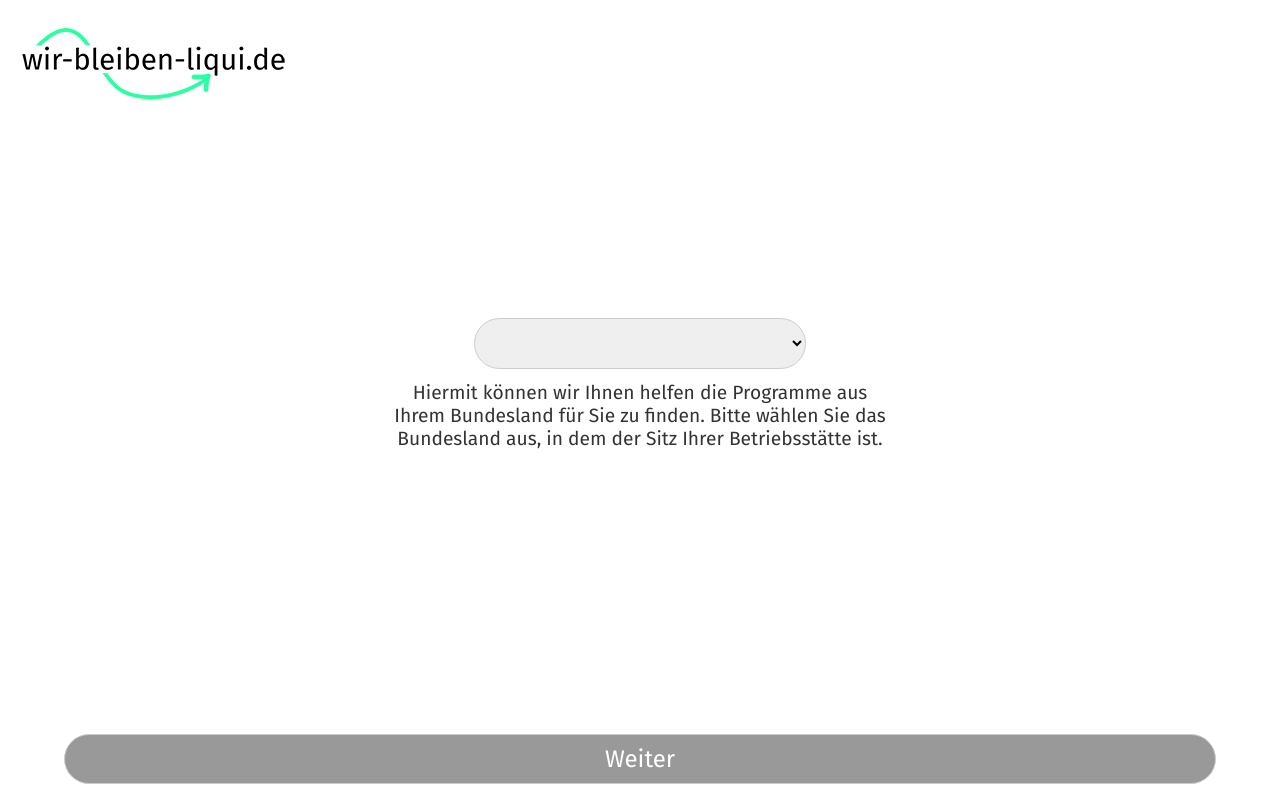
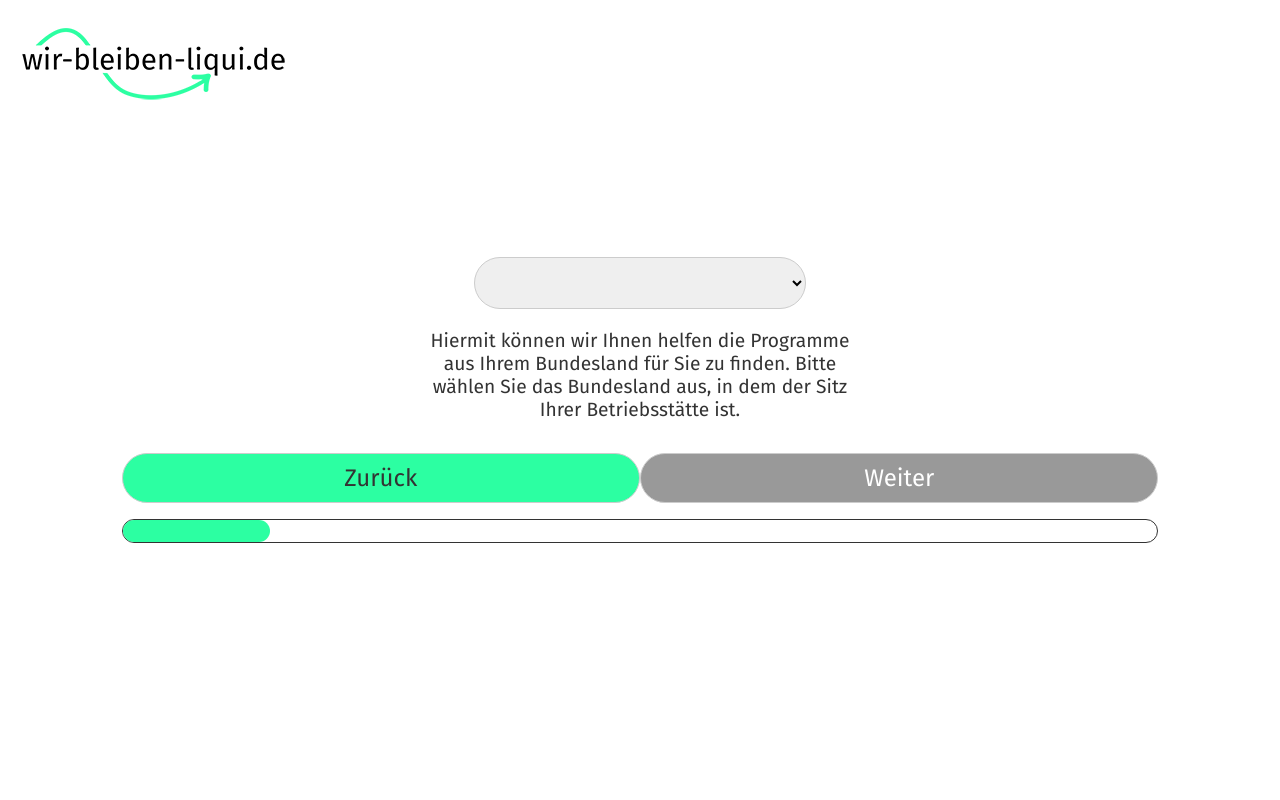
Before and after one commit to ChatBotCrew/liquide-bleiben, a Svelte app: page / in a window 1280 px wide. Both pictures are taken after a click on the button "Akzeptieren". Built offline with nearby package versions, Linux system fonts and the light colour scheme.

Commit message:
Implement UX-Feedback

```diff
--- a/public/global.css
+++ b/public/global.css
@@ -9,6 +9,7 @@ html, body {
 }
 
 body {
+  font-size: 1rem;
   color: #333;
   margin: 0;
   padding: 8px;
@@ -84,20 +85,20 @@ button:focus {
 
 .help-text {
   width: 500px;
-  max-width: 100%;
-  margin-bottom: 32px;
+  max-width: 90%;
+  margin: 8px 0 32px 0;
   text-align: center;
   font-size: 0.8rem;
 }
 
 @media(max-width: 800px) {
-  body {
+  html {
     font-size: 16px;
   }
 }
 
 @media(max-width: 600px) {
-  body {
+  html {
     font-size: 14px;
   }
 }
--- a/src/App.svelte
+++ b/src/App.svelte
@@ -1,9 +1,12 @@
 <script>
   import { fade, fly } from 'svelte/transition';
+	import { tweened } from 'svelte/motion';
 
+  import {send, receive} from './animations/crossfade.js';
+  import Progress from './Progress.svelte';
   import Select from './Select.svelte';
   import Results from './Results.svelte';
-  import { bundeslaender, gewerbe, rechtsformen } from './data.js';
+  import { bundeslaender, gewerbe, rechtsformen, times } from './data.js';
 
   function searchToObject() {
     const pairs = window.location.search.substring(1).split("&");
@@ -12,12 +15,13 @@
       if (pairs[i] === "") continue;
       const pair = pairs[i].split("=");
       if(decodeURIComponent(pair[0]) === "solo" && pair[1] === "ja") obj["employees"] = 0;
-      else obj[decodeURIComponent(pair[0])] = decodeURIComponent(pair[1]);
+      else obj[decodeURIComponent(pair[0])] = decodeURIComponent(pair[1]).replace("+", " ");
     }
     return obj;
   }
 
   let currentStep = 0;
+  let progress = tweened(currentStep);
   let selection = {
     state: null,
     trade: null,
@@ -29,27 +33,29 @@
     ...searchToObject()
   }
 
-  const next = () => currentStep++;
-  const seeResults = () => currentStep = 8;
-  const toFirstStep = () => currentStep = 1;
+  console.log(selection)
+
+  const next = () => { currentStep++; progress.set(currentStep); }
+  const back = () => { currentStep--; progress.set(currentStep); }
+  const seeResults = () => { currentStep = 8; progress.set(currentStep); }
+  const toFirstStep = () => { currentStep = 1; progress.set(currentStep); }
 </script>
 
 <main>
-  {#if !(window.innerWidth < 1000 && currentStep === 8)}
-    <a transition:fade href="https://wir-bleiben-liqui.de">
+  {#if currentStep !== 8}
+    <a out:send="{{ duration: 1000, key: 'logo' }}" in:receive="{{ duration: 1000, key: 'logo' }}" href="https://wir-bleiben-liqui.de">
       <img class="logo" style="position: absolute; max-width: 50%;" src="/logo.png" alt="Wir bleiben liquide">
     </a>
   {/if}
   {#if currentStep === 0}
-    <div class="fullpage" in:fly={{ x: 1000, duration: 1500 }} out:fly={{ x: -1000, duration: 1500 }}>
-      <p class="input-wrapper disclaimer">
+    <div class="fullpage">
+      <p class="input-wrapper disclaimer" in:fly={{ x: 1000, duration: 1500 }} out:fly={{ x: -1000, duration: 1500 }}>
         <a target="_blank" href="wir-bleiben-liqui.de">wir-bleiben-liqui.de</a> bietet weder Rechts- noch Steuerberatung an.<br>
         Bei diesem Angebot handelt es sich lediglich um einen kostenfreien und unverbindlichen Informationszugang für alle, die aufgrund (drohender) Liquiditätsengpässe finanzielle Unterstützung benötigen.<br>
         Die Plattform bietet diese Unterstützung nicht selbst an, hilft aber dabei, passende Angebote von Finanzinstituten einzugrenzen.<br>
         Bei Fragen rechtlicher, steuerlicher oder finanzplanerischer Natur sollten Experten der jeweiligen Themenfelder oder die Finanzinstitute selbst konsultiert werden.<br>
       </p>
-    </div>
-    <div class="next-button-wrapper" transition:fade|local>
+      <div class="next-button-wrapper" out:send="{{ duration: 500, key: 'buttons' }}" in:receive="{{ duration: 500, key: 'buttons' }}">
         {#if Object.entries(selection).filter(([k,v]) => v !== null).length}
           <button on:click={seeResults}>Akzeptieren</button>
           <button on:click={next}>Akzeptieren & Kriterien anpassen</button>
@@ -57,80 +63,104 @@
           <button on:click={next}>Akzeptieren</button>
         {/if}
       </div>
+    </div>
   {/if}
   {#if currentStep === 1}
-    <div class="fullpage" in:fly={{ x: 1000, duration: 1500 }} out:fly={{ x: -1000, duration: 1500 }}>
+    <div class="fullpage">
       <Select categoryName="Bundesland" bind:value={selection.state} options={bundeslaender} help="Hiermit können wir Ihnen helfen die Programme aus Ihrem Bundesland für Sie zu finden. Bitte wählen Sie das Bundesland aus, in dem der Sitz Ihrer Betriebsstätte ist." />
+      <div class="next-button-wrapper" out:send="{{ duration: 500, key: 'buttons' }}" in:receive="{{ duration: 500, key: 'buttons' }}">
+        <button class="next" on:click={back}>Zurück</button>
+        <button class="next" on:click={next} disabled={selection.state === null}>Weiter</button>
       </div>
-    <button disabled={selection.state === null} transition:fade|local class="next" on:click={next}>Weiter</button>
+      <Progress progress={$progress} />
+    </div>
   {/if}
   {#if currentStep === 2}
-    <div class="fullpage" in:fly={{ x: 1000, duration: 1500 }} out:fly={{ x: -1000, duration: 1500 }}>
+    <div class="fullpage">
       <Select categoryName="Gewerbe" bind:value={selection.trade} options={gewerbe} help="Für einige Branchen gibt es spezielle Förder- und Hilfsprogramme. Lassen Sie uns wissen in welcher Branche Sie tätig sind, damit wir Ihnen genauere Vorschläge machen können." />
+      <div class="next-button-wrapper" out:send="{{ duration: 500, key: 'buttons' }}" in:receive="{{ duration: 500, key: 'buttons' }}">
+        <button class="next" on:click={back}>Zurück</button>
+        <button class="next" on:click={next} disabled={selection.trade === null}>Weiter</button>
       </div>
-    <button disabled={selection.trade === null} transition:fade|local class="next" on:click={next}>Weiter</button>
+      <Progress progress={$progress} />
+    </div>
   {/if}
   {#if currentStep === 3}
-    <div class="fullpage" in:fly={{ x: 1000, duration: 1500 }} out:fly={{ x: -1000, duration: 1500 }} >
-      <div class="input-wrapper">
+    <div class="fullpage">
+      <div class="input-wrapper" in:fly={{ x: 1000, duration: 1500 }} out:fly={{ x: -1000, duration: 1500 }}>
         Mein Unternehmen ist
         <input class="main-input" bind:value={selection.age} style="width: 100px;" placeholder="XX" type="number" min="0" max="999" />
         Jahre alt
-      </div>
         <div class="help-text">
           Für junge und bereits etablierte Unternehmen gibt es oft unterschiedliche Förderprogramme. Lassen Sie uns wissen seit wievielen Jahren es Ihr Unternehmen bereits gibt und wir suchen für Sie die passenden Angebote.
         </div>
       </div>
-    <button disabled={selection.age === null || selection.age < 0} transition:fade|local class="next" on:click={next}>Weiter</button>
+      <div class="next-button-wrapper" out:send="{{ duration: 500, key: 'buttons' }}" in:receive="{{ duration: 500, key: 'buttons' }}">
+        <button class="next" on:click={back}>Zurück</button>
+        <button class="next" on:click={next} disabled={selection.age === null || selection.age < 0}>Weiter</button>
+      </div>
+      <Progress progress={$progress} />
+    </div>
   {/if}
   {#if currentStep === 4}
-    <div class="fullpage" in:fly={{ x: 1000, duration: 1500 }} out:fly={{ x: -1000, duration: 1500 }}>
-      <Select categoryName="Rechtsform" bind:value={selection.legal} options={rechtsformen} help="Je nachdem welche Rechtsform Ihr Unternehmen hat werden Sie für verschiedene Fördermittel unterschiedliche Unterlagen benötigen. Lassen Sie uns wissen was für eine Rechtsform Ihr Unternehmen hat. Sollten Sie sich nicht sicher sein welche Rechtsform Ihr Unternehmen hat, können Sie davon ausgehen, dass wenn Sie alleine ein Unternehmen gegründet haben, Sie wahrscheinlich ein Einzelunternehmer sind. Wenn Sie mit mehreren Personen ein Unternehmen gegründet haben, und bisher keine Registrierung vorgenommen haben, sind Sie wahrscheinlich eine GbR." />
+    <div class="fullpage">
+      <Select categoryName="Rechtsform" bind:value={selection.legal} options={rechtsformen} help="Je nachdem welche Rechtsform Ihr Unternehmen hat werden Sie für verschiedene Fördermittel unterschiedliche Unterlagen benötigen. Lassen Sie uns wissen was für eine Rechtsform Ihr Unternehmen hat. Sollten Sie sich nicht sicher sein welche Rechtsform Ihr Unternehmen hat, können Sie davon ausgehen, dass wenn Sie alleine ein Unternehmen gegründet haben, Sie wahrscheinlich ein:e Einzelunternehmer:in sind. Wenn Sie mit mehreren Personen ein Unternehmen gegründet haben, und bisher keine Registrierung vorgenommen haben, sind Sie wahrscheinlich eine GbR." />
+      <div class="next-button-wrapper" out:send="{{ duration: 500, key: 'buttons' }}" in:receive="{{ duration: 500, key: 'buttons' }}">
+        <button class="next" on:click={back}>Zurück</button>
+        <button class="next" on:click={next} disabled={!selection.legal}>Weiter</button>
       </div>
-    <button disabled={!selection.legal} transition:fade|local class="next" on:click={next}>Weiter</button>
+      <Progress progress={$progress} />
+    </div>
   {/if}
   {#if currentStep === 5}
-    <div class="fullpage" in:fly={{ x: 1000, duration: 1500 }} out:fly={{ x: -1000, duration: 1500 }}>
-      <div class="input-wrapper">
+    <div class="fullpage">
+      <div class="input-wrapper" in:fly={{ x: 1000, duration: 1500 }} out:fly={{ x: -1000, duration: 1500 }}>
         Mein Unternehmen hatte 2019 einen <br>
         Umsatz von <input class="main-input" bind:value={selection.sales} style="width: 300px;" placeholder="XXXXXX" min="0" type="number" /> €
-      </div>
         <div class="help-text">
           Je nach Umsatz Ihres Unternehmens gibt es unterschiedliche Förderprogramme, lassen Sie uns den Umsatz des letzten Jahres wissen, damit wir die für Sie passenden Programme finden können.
         </div>
       </div>
-    <button disabled={selection.sales === null || selection.sales < 0} transition:fade|local class="next" on:click={next}>Weiter</button>
+      <div class="next-button-wrapper" out:send="{{ duration: 500, key: 'buttons' }}" in:receive="{{ duration: 500, key: 'buttons' }}">
+        <button class="next" on:click={back}>Zurück</button>
+        <button class="next" on:click={next} disabled={selection.sales === null || selection.sales < 0}>Weiter</button>
+      </div>
+      <Progress progress={$progress} />
+    </div>
   {/if}
   {#if currentStep === 6}
-    <div class="fullpage" in:fly={{ x: 1000, duration: 1500 }} out:fly={{ x: -1000, duration: 1500 }}>
-      <div class="input-wrapper">
-        Mein Unternehmen hat <input class="main-input" bind:value={selection.employees} style="width: 150px;" placeholder="XX" min="0" type="number" /> Mitarbeiter
-      </div>
+    <div class="fullpage">
+      <div class="input-wrapper" in:fly={{ x: 1000, duration: 1500 }} out:fly={{ x: -1000, duration: 1500 }}>
+        Mein Unternehmen hat <input class="main-input" bind:value={selection.employees} style="width: 150px;" placeholder="XX" min="0" type="number" /> Mitarbeiter:innen
         <div class="help-text">
-        Je nach Anzahl der Mitarbeiter in Ihrem Unternehmen gibt es unterschiedliche Förderprogramme und Hilfen, lassen Sie uns die Anzahl Ihrer Mitarbeiter wissen, damit wir die für Sie passenden Programmen finden können. Sollten Sie keine Mitarbeiter haben und ein Solo-Unternehmer:in sein, tragen Sie bitte eine "0" ein.
+          Je nach Anzahl der Mitarbeiter:innen in Ihrem Unternehmen gibt es unterschiedliche Förderprogramme und Hilfen, lassen Sie uns die Anzahl Ihrer Mitarbeiter:innen wissen, damit wir die für Sie passenden Programmen finden können. Sollten Sie keine Mitarbeiter:innen haben und ein:e Solo-Unternehmer:in sein, tragen Sie bitte eine "0" ein.
         </div>
       </div>
-    <button disabled={selection.employees === null || selection.employees < 0} transition:fade|local class="next" on:click={next}>Weiter</button>
+      <div class="next-button-wrapper" out:send="{{ duration: 500, key: 'buttons' }}" in:receive="{{ duration: 500, key: 'buttons' }}">
+        <button class="next" on:click={back}>Zurück</button>
+        <button class="next" on:click={next} disabled={selection.employees === null || selection.employees < 0}>Weiter</button>
+      </div>
+      <Progress progress={$progress} />
+    </div>
   {/if}
   {#if currentStep === 7}
-    <div class="fullpage" in:fly={{ x: 1000, duration: 1500 }} out:fly={{ x: -1000, duration: 1500 }}>
-      <div class="input-wrapper">
+    <div class="fullpage">
+      <div class="input-wrapper" in:fly={{ x: 1000, duration: 1500 }} out:fly={{ x: -1000, duration: 1500 }}>
         Ich brauche Liquidität innerhalb der nächsten
       </div>
-      <div class="help-text">
-        Es gibt Hilfsmaßnahmen für Unternehmen die akut durch die Corona-Krise bedroht sind. Sollte sich Ihr Unternehmen mit akutem Liquiditätsmangel konfrontiert sehen haben Sie möglicherweise Anspruch darauf. Bitte beachten Sie, dass dies nur für Unternehmen reserviert ist die akut bedroht sind. Sollten Sie über einen Puffer für die zunächst absehbare Zeit verfügen können Sie natürlich auch auf Fördermittel zugreifen. Bitte geben Sie uns an, wie dringlich Sie Liquidität benötigen.
+      <Select categoryName="Verbleibende Zeit" bind:value={selection.time} options={times} help="Es gibt Hilfsmaßnahmen für Unternehmen die akut durch die Corona-Krise bedroht sind. Sollte sich Ihr Unternehmen mit akutem Liquiditätsmangel konfrontiert sehen haben Sie möglicherweise Anspruch darauf. Bitte beachten Sie, dass dies nur für Unternehmen reserviert ist die akut bedroht sind. Sollten Sie über einen Puffer für die zunächst absehbare Zeit verfügen können Sie natürlich auch auf Fördermittel zugreifen. Bitte geben Sie uns an, wie dringlich Sie Liquidität benötigen." />
+      <div class="next-button-wrapper" out:send="{{ duration: 500, key: 'buttons' }}" in:receive="{{ duration: 500, key: 'buttons' }}">
+        <button class="next" on:click={back}>Zurück</button>
+        <button class="next" on:click={next} disabled={!selection.time}>Zu den Resultaten</button>
       </div>
-    </div>
-    <div class="next-button-wrapper" transition:fade|local>
-      <button on:click={() => { selection.time = 0; next(); }}>30 Tage</button>
-      <button on:click={() => { selection.time = 1; next(); }}>6 Monate</button>
+      <Progress progress={$progress} />
     </div>
   {/if}
   {#if currentStep === 8}
     <div class="fullpage" style="width: 100%;" in:fly={{ x: 1000, duration: 1500 }} out:fly={{ x: -1000, duration: 1500 }}>
       <Results {selection} />
-      <button class="next" on:click={toFirstStep}>Kriterien anpassen</button>
     </div>
+    <button class="change-inputs" on:click={toFirstStep} out:send="{{ duration: 500, key: 'buttons' }}" in:receive="{{ duration: 500, key: 'buttons' }}">Kriterien anpassen</button>
   {/if}
 </main>
 
@@ -155,14 +185,9 @@
   }
 
   .next-button-wrapper {
-    height: 50px;
+    min-height: 50px;
     width: 90%;
-    position: absolute;
-    bottom: 16px;
-    left: 0;
-    right: 0;
     z-index: 10;
-    margin: auto;
     display: flex;
     align-items: stretch;
   }
@@ -174,7 +199,7 @@
     border-radius: 50px;
   }
 
-  button.next {
+  button.change-inputs {
     height: 50px;
     width: 90%;
     border-radius: 50px;
@@ -190,5 +215,8 @@
     text-align: center;
     max-width: 100%;
     margin-bottom: 16px;
+    display: flex;
+    flex-direction: column;
+    align-items: center;
   }
 </style>
--- /dev/null
+++ b/src/Progress.svelte
@@ -0,0 +1,35 @@
+<script>
+  import { send, receive } from './animations/crossfade.js';
+
+  export let progress;
+</script>
+
+<progress value={progress} out:send="{{ duration: 500, key: 'progress' }}" in:receive="{{ duration: 500, key: 'progress' }}" max="7"></progress>
+
+<style>
+  progress {
+    width: 90%;
+    margin-top: 16px;
+
+    -webkit-appearance: none;
+    -moz-appearance: none;
+    appearance: none;
+    color: #2CFFA2;
+  }
+
+  progress::-webkit-progress-bar {
+    background-color: #FFF;
+    border: 1px solid #333;
+    border-radius: 50px;
+  }
+
+  progress::-webkit-progress-value {
+    background-color: #2CFFA2;
+    border-radius: 50px;
+  }
+
+  progress::-moz-progress-bar {
+    background-color: #2CFFA2;
+    border-radius: 50px;
+  }
+</style>
--- a/src/Select.svelte
+++ b/src/Select.svelte
@@ -1,10 +1,13 @@
 <script>
+  import { fly } from 'svelte/transition';
+
   export let value;
   export let options;
   export let help;
   export let categoryName;
 </script>
 
+<div class="select-wrapper" in:fly={{ x: 1000, duration: 1500 }} out:fly={{ x: -1000, duration: 1500 }}>
   <select class="main-input" bind:value>
     <option selected disabled>{categoryName} wählen</option>
     {#each options as option}
@@ -12,3 +15,14 @@
     {/each}
   </select>
   <div class="help-text">{help}</div>
+</div>
+
+<style>
+  .select-wrapper {
+    max-width: 100%;
+    display: flex;
+    flex-direction: column;
+    align-items: center;
+    justify-content: center;
+  }
+</style>
--- a/src/Table.svelte
+++ b/src/Table.svelte
@@ -43,9 +43,9 @@
               {#if doc[column] && (doc[column].startsWith('http://') || doc[column].startsWith('https://'))}
                 <a target="_blank" href={doc[column]}>Mehr erfahren</a>
               {:else if column === "E-Mail-Adresse"}
-                <a href={'mailto:' + doc[column]}>{doc[column]}</a>
+                <a href={'mailto:' + doc[column]} style="word-break: break-all;">{doc[column]}</a>
               {:else if column === "Telefon-Hotline"}
-                <a href={'tel:' + doc[column]}>{doc[column]}</a>
+                <a href={'tel:' + doc[column]} style="word-break: break-all;">{doc[column]}</a>
               {:else}
                 {doc[column]}
               {/if}
--- /dev/null
+++ b/src/animations/crossfade.js
@@ -0,0 +1,21 @@
+import { quintOut } from 'svelte/easing';
+import { crossfade } from 'svelte/transition';
+
+const [send, receive] = crossfade({
+    duration: d => Math.sqrt(d * 300),
+    fallback(node, params) {
+        const style = getComputedStyle(node);
+        const transform = style.transform === 'none' ? '' : style.transform;
+
+        return {
+            duration: 2000,
+            easing: quintOut,
+            css: t => `
+                transform: ${transform} scale(${t});
+                opacity: ${t}
+            `
+        };
+    }
+});
+
+export {send, receive};
--- a/src/data.js
+++ b/src/data.js
@@ -39,6 +39,11 @@ export const rechtsformen = [
   "GmbH & Co. KG",
   "OHG",
   "Einzelunternehmer"
+]
+
+export const times = [
+  "30 Tage",
+  "6 Monate"
 ]
 
 export const finanzaemter = {
```
Also changed, not shown: src/Results.svelte (+7 -3 lines). Lines whose indentation alone changed are shown as unchanged.
